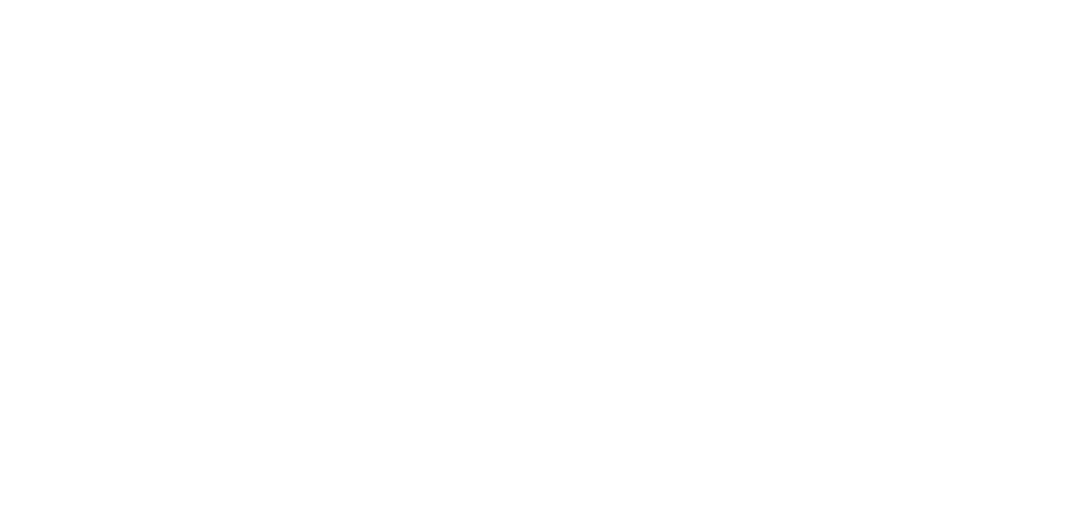
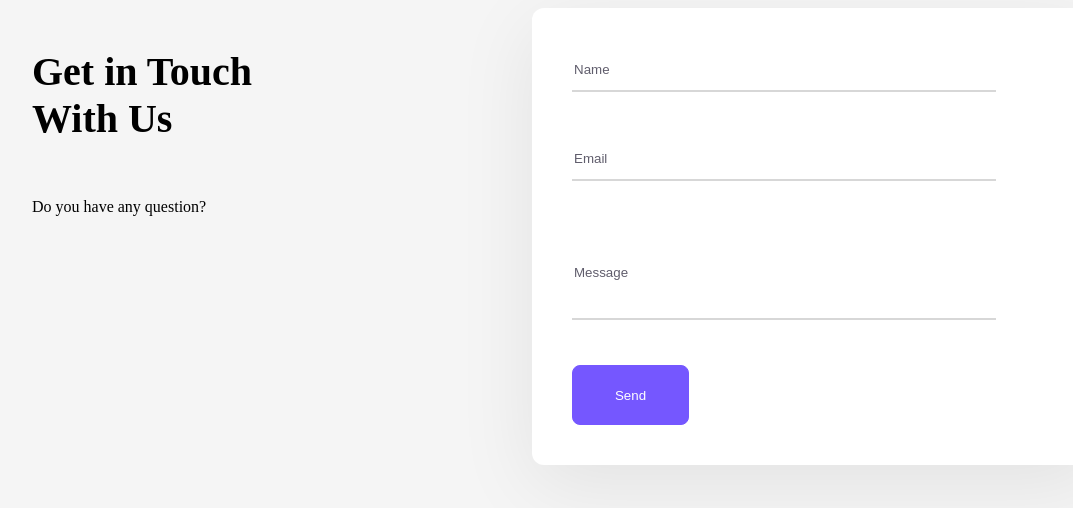
Before and after one commit to ngocphuocha/4lifeteam-marketing-agency, a plain HTML site: page index.html in a window 1280 px wide. Shown: the whole page, without its empty margins (81-1154 px from the left). Drawn offline with Linux system fonts and the light colour scheme.

Commit message:
[feature][phuoctn][form-contract-ui]

```diff
--- /dev/null
+++ b/css/form-contract.css
@@ -0,0 +1,73 @@
+body {
+  width: 100vw;
+  background-color: #f5f5f5;
+}
+.contract-container {
+  margin: auto;
+  max-width: 1070px;
+  display: flex;
+  flex-direction: row;
+  flex-wrap: wrap;
+  justify-content: space-between;
+}
+.contract-intro {
+  width: 470px;
+  height: 146px;
+  display: flex;
+  flex-direction: column;
+}
+
+#intro-child1 {
+  font-size: 40px;
+  font-weight: 600;
+}
+#intro-child2 {
+  margin-top: 16px;
+}
+/* .contract-intro  */
+.contract-form {
+  width: 570px;
+}
+
+.contract-form form {
+  display: flex;
+  flex-direction: column;
+  background-color: #fff;
+  box-shadow: 0px 20px 80px rgba(0, 0, 0, 0.08);
+  border-radius: 12px;
+}
+
+.contract-container form input {
+  margin-bottom: 5px;
+  margin-top: 40px;
+  margin-left: 40px;
+  border-top: none;
+  border-right: none;
+  border-left: none;
+  border-bottom: 2px solid #d7d7d7;
+  width: 420px;
+  height: 40px;
+}
+.contract-container form input::placeholder {
+  color: #605d6c;
+}
+
+#message-input {
+  width: 420px;
+  height: 90px;
+  margin-left: 40px;
+}
+
+/* Button submit */
+.btn-submit {
+  background-color: #7557ff;
+  width: 117px;
+  height: 60px;
+  border: 1px solid #7557ff;
+  border-radius: 8px;
+  color: #fff;
+  font-weight: 500;
+  margin-left: 40px;
+  margin-top: 40px;
+  margin-bottom: 40px;
+}
--- a/index.html
+++ b/index.html
@@ -7,10 +7,33 @@
     <title>Landing page</title>
     <!-- hoang nhi css -->
     <link rel="stylesheet" href="css/our-service.css" />
+    <!-- phuoc css -->
+    <link rel="stylesheet" href="css/form-contract.css" />
   </head>
   <body>
     <!-- Our service (Hoang nhi) -->
 
     <!--  our service (hoang nhi) -->
+
+    <!-- Form contract -->
+    <section class="contract-container">
+      <!-- Text -->
+      <div class="contract-intro">
+        <p id="intro-child1">
+          Get in Touch <span style="display: block">With Us</span>
+        </p>
+        <p id="intro-child2">Do you have any question?</p>
+      </div>
+      <!-- Form div -->
+      <div class="contract-form">
+        <form>
+          <input placeholder="Name" />
+          <input placeholder="Email" />
+          <input id="message-input" placeholder="Message" />
+          <button class="btn-submit">Send</button>
+        </form>
+      </div>
+    </section>
+    <!-- End form contract -->
   </body>
 </html>
```
